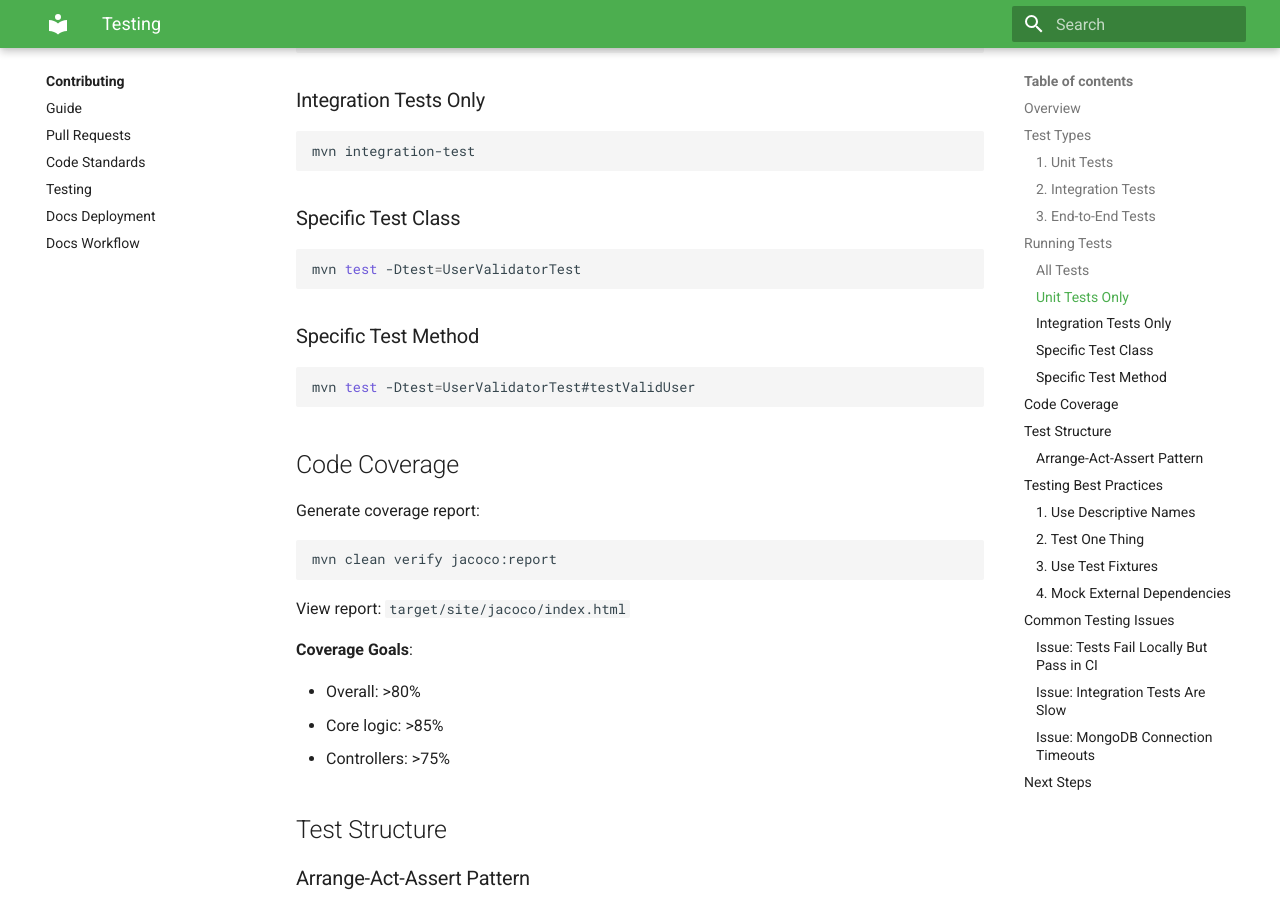
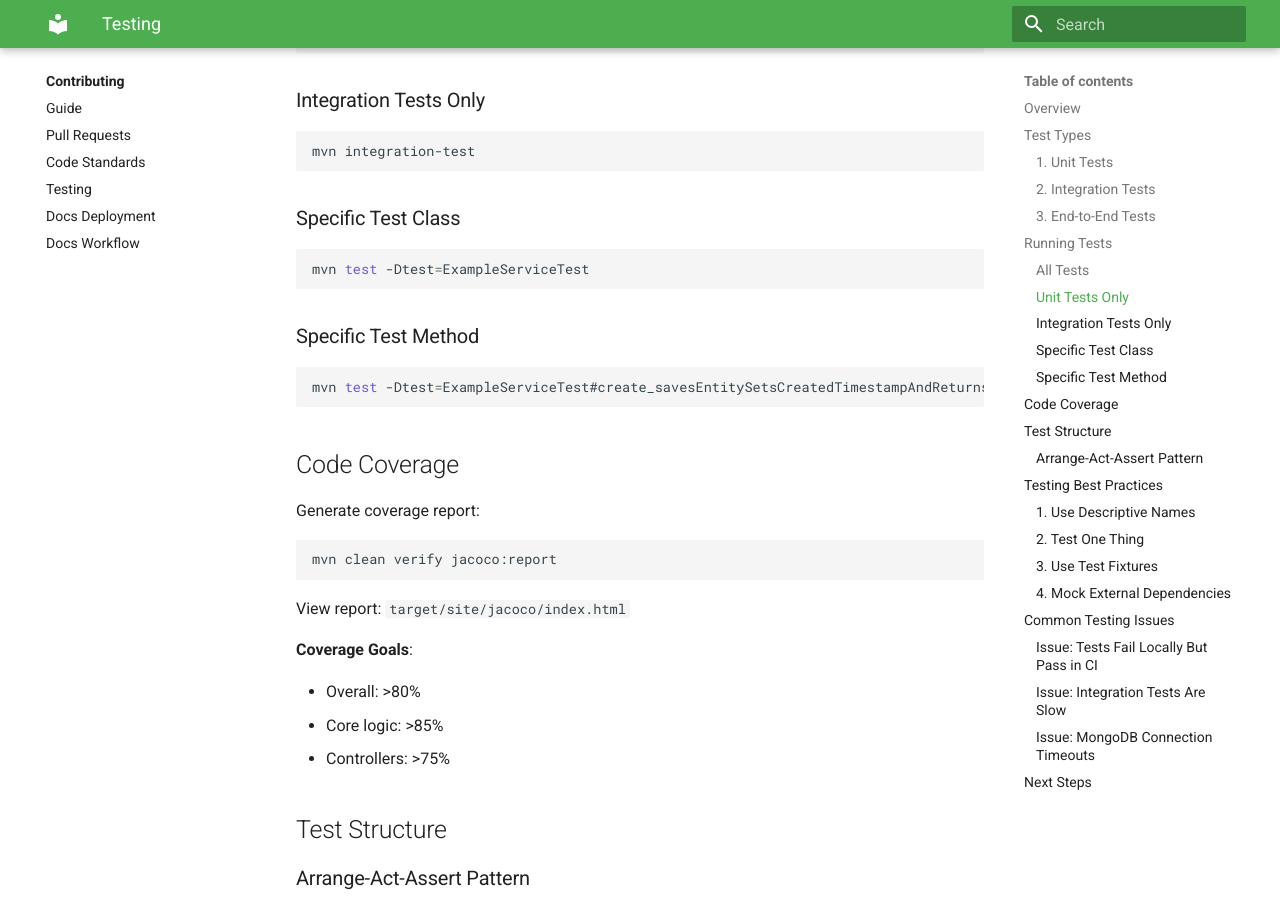
Before and after one commit to DEFRA/trade-imports-fish-be, an MkDocs documentation site: the page built from docs/wiki/contributing/quality/index.md, in a window 1280 px wide and 900 px high, scrolled down 1533 px. Built offline with MkDocs 1.6.1 and Material for MkDocs 9.7.7, drawn with Linux system fonts in a browser that asks for light colours.

Commit message:
Change test commands for ExampleServiceTest
Updated test commands in documentation to reflect new test classes and methods.

Co-authored-by: Copilot Autofix powered by AI <175728472+Copilot@users.noreply.github.com>

````diff
--- a/docs/wiki/contributing/quality/index.md
+++ b/docs/wiki/contributing/quality/index.md
@@ -74,15 +74,15 @@ mvn integration-test
 
 ### Specific Test Class
 
-```bash
-mvn test -Dtest=UserValidatorTest
-```
+~~~bash
+mvn test -Dtest=ExampleServiceTest
+~~~
 
 ### Specific Test Method
 
-```bash
-mvn test -Dtest=UserValidatorTest#testValidUser
-```
+~~~bash
+mvn test -Dtest=ExampleServiceTest#create_savesEntitySetsCreatedTimestampAndReturnsResult
+~~~
 
 ## Code Coverage
 
````
